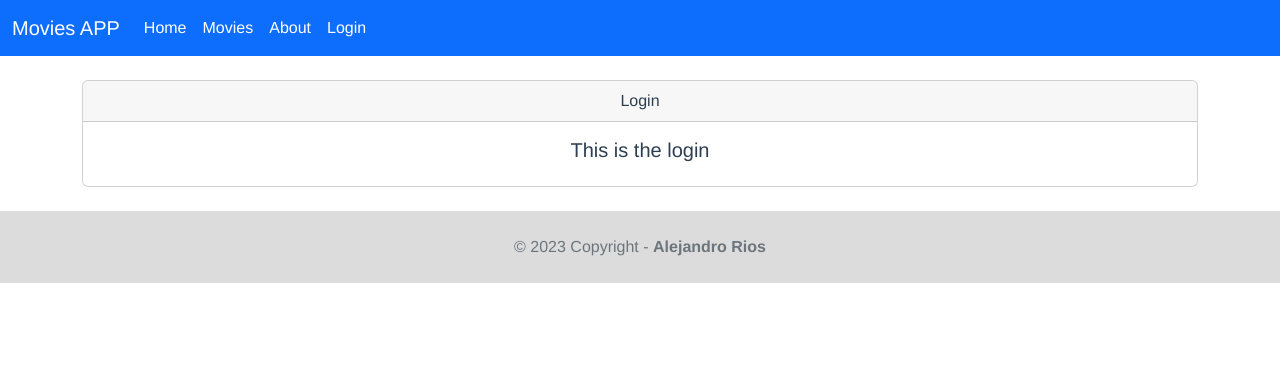
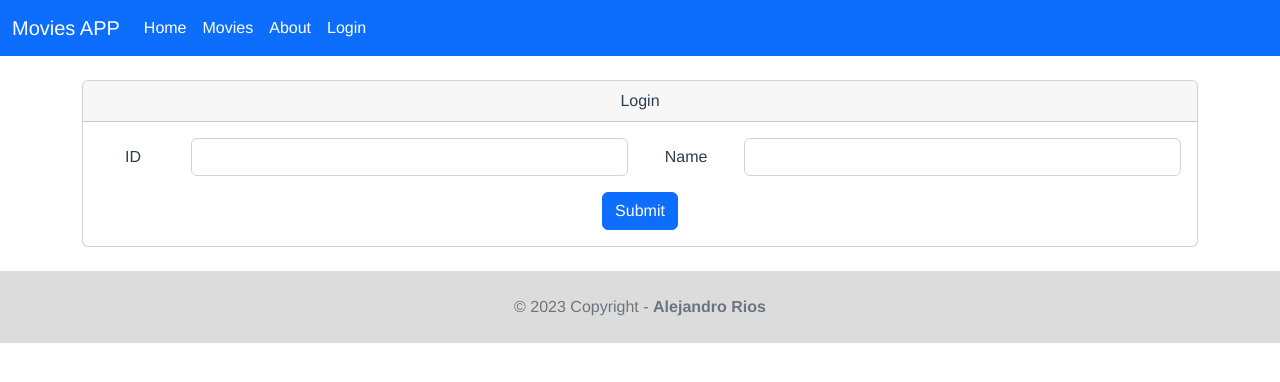
Before and after one commit to alejoriosm04/movie-reviews, a Vue app in the folder frontend/: page /login in a window 1280 px wide. Shown: the top 382 px of the page. Built offline with nearby package versions, Linux system fonts and the light colour scheme.

Commit message:
modify `Login view` and create Authentication system
- In `index.js` was fixed a small typo error.
- The Vuex Store components were created to be able to see the login in all the routes of the website.
- Rendered Login/Logout in AppComponents's Navbar.

```diff
--- a/frontend/src/App.vue
+++ b/frontend/src/App.vue
@@ -20,9 +20,12 @@
             <router-link to="/about" class="nav-link active">
               About
             </router-link>
-              <router-link to="/login" class="nav-link active">
-                Login
-              </router-link>
+            <router-link v-if="!userData" to="/login" class="nav-link active">
+              Login
+            </router-link>
+            <a v-if="userData" v-on:click="logout()" class="nav-link active pointer">
+              Logout ({{ userData }})
+            </a>
           </div>
         </div>
       </div>
@@ -48,6 +51,19 @@
 <script>
 export default {
   name: 'App',
+  computed: {
+    userData() {
+      if (this.$store.state.user.id) {
+        return `${this.$store.state.user.id} ${this.$store.state.user.name}`;
+      }
+      return '';
+    },
+  },
+  methods: {
+    logout() {
+      this.$store.commit(`disconnect`);
+    },
+  },
 };
 </script>
 
@@ -59,4 +75,8 @@
   text-align: center;
   color: #2c3e50;
 }
+
+.pointer{
+  cursor:pointer;
+}
 </style>
--- a/frontend/src/store/index.js
+++ b/frontend/src/store/index.js
@@ -10,8 +10,8 @@
   mutations: {
     connect(state, data) {
       // here you make an API call to authenticate the user
-      state.user.id = date.id;
-      state.user.name = date.name;
+      state.user.id = data.id;
+      state.user.name = data.name;
     },
     disconnect(state) {
       state.user.id = '';
--- a/frontend/src/views/Login.vue
+++ b/frontend/src/views/Login.vue
@@ -1,16 +1,52 @@
 <template>
-    <div class="card">
-        <div class="card-header">
-            Login
+<div class="card">
+  <div class="card-header">
+    Login
+  </div>
+  <div class="card-body">
+  <form>
+  <div class="row">
+    <div class="col">
+      <div class="mb-3 row">
+        <label class="col-sm-2 col-form-label">ID</label>
+        <div class="col-sm-10">
+          <input v-model="userId" type="number" class="form-control">
         </div>
-        <div class="card-body">
-            <h5 class="card-title">This is the login</h5>
+      </div>
+    </div>
+    <div class="col">
+      <div class="mb-3 row">
+        <label class="col-sm-2 col-form-label">Name</label>
+        <div class="col-sm-10">
+          <input v-model="userName" type="text" class="form-control">
         </div>
+      </div>
     </div>
+  </div>
+  <a v-on:click="login()" class="btn btn-primary">Submit</a>
+  </form>
+  </div>
+</div>
 </template>
 
 <script>
 export default {
   name: 'Login',
+  data() {
+    return {
+      userId: '',
+      userName: '',
+    };
+  },
+  methods: {
+    login() {
+      if (!(this.userId === '' || this.userName === '')) {
+        this.$store.commit('connect', {
+          id: this.userId, name: this.userName,
+        });
+        this.$router.push({ path: '/' });
+      }
+    },
+  },
 };
 </script>
```
